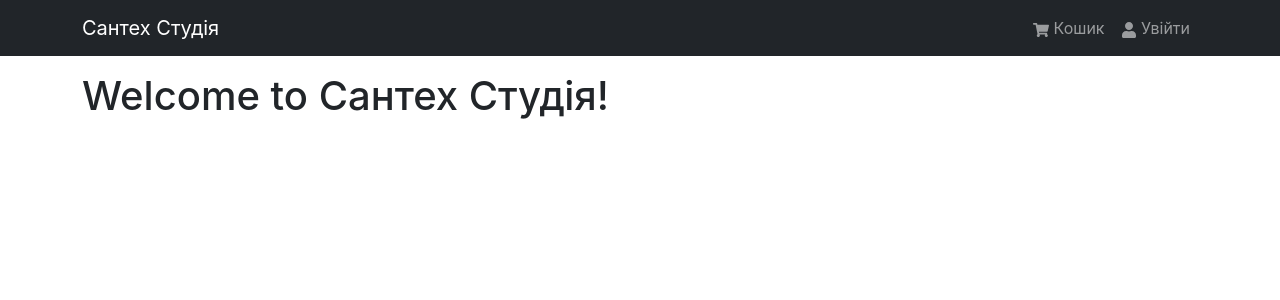
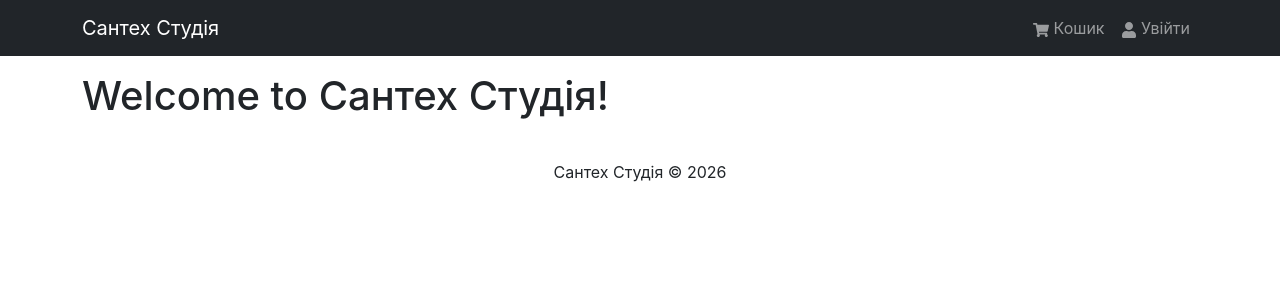
Before and after one commit to sofishaaa/plumbingStore-demo, a React (Create React App) app in the folder frontend/: page / in a window 1280 px wide. Shown: the top 300 px of the page. Built offline with nearby package versions, Linux system fonts and the light colour scheme.

Commit message:
Added footer

```diff
--- a/frontend/src/App.js
+++ b/frontend/src/App.js
@@ -1,5 +1,6 @@
 import { Container } from "react-bootstrap";
 import Header from "./components/Header";
+import { Footer } from "./components/Footer";
 
 const App = () => {
   return (
@@ -10,8 +11,8 @@
           <h1>Welcome to Сантех Студія!</h1>
         </Container>
       </main>
+      <Footer />
     </>
   );
 };
-
-export default App
+export default App;
--- /dev/null
+++ b/frontend/src/components/Footer.jsx
@@ -0,0 +1,17 @@
+import { Container, Row, Col } from 'react-bootstrap'
+
+export const Footer = () => {
+  const currentYear = new Date().getFullYear()
+
+  return (
+    <footer>
+      <Container>
+        <Row>
+          <Col className="text-center py-3">
+            <p>Сантех Студія &copy; {currentYear} </p>
+          </Col>
+        </Row>
+      </Container>
+    </footer>
+  )
+}
```
